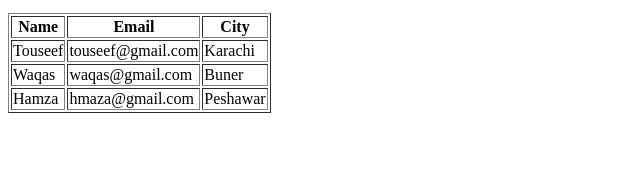
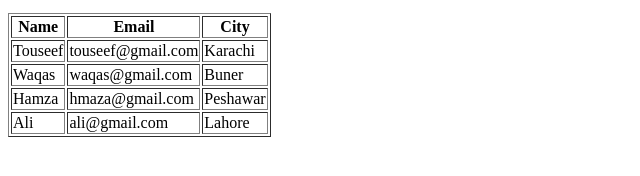
Before and after one commit to touseefahmad525/HelloWorld, a plain HTML site: page index.html in a window 1280 px wide. Shown: the part 124-300 px from the top of the page, without its empty margins (0-640 px from the left). Drawn offline with Linux system fonts and the light colour scheme.

Commit message:
Change Hading issue resolve

```diff
--- a/index.html
+++ b/index.html
@@ -3,7 +3,7 @@
 <head>
     <meta charset="UTF-8">
     <meta name="viewport" content="width=device-width, initial-scale=1.0">
-    <title>Document</title>
+    <title>Table</title>
 </head>
 <body>
     <h2>Table</h2>
@@ -33,6 +33,11 @@
             <td>hmaza@gmail.com</td>
             <td>Peshawar</td>
         </tr>
+        <tr>
+            <td>Ali</td>
+            <td>ali@gmail.com</td>
+            <td>Lahore</td>
+        </tr>
     </table>
 </body>
 </html>
```
